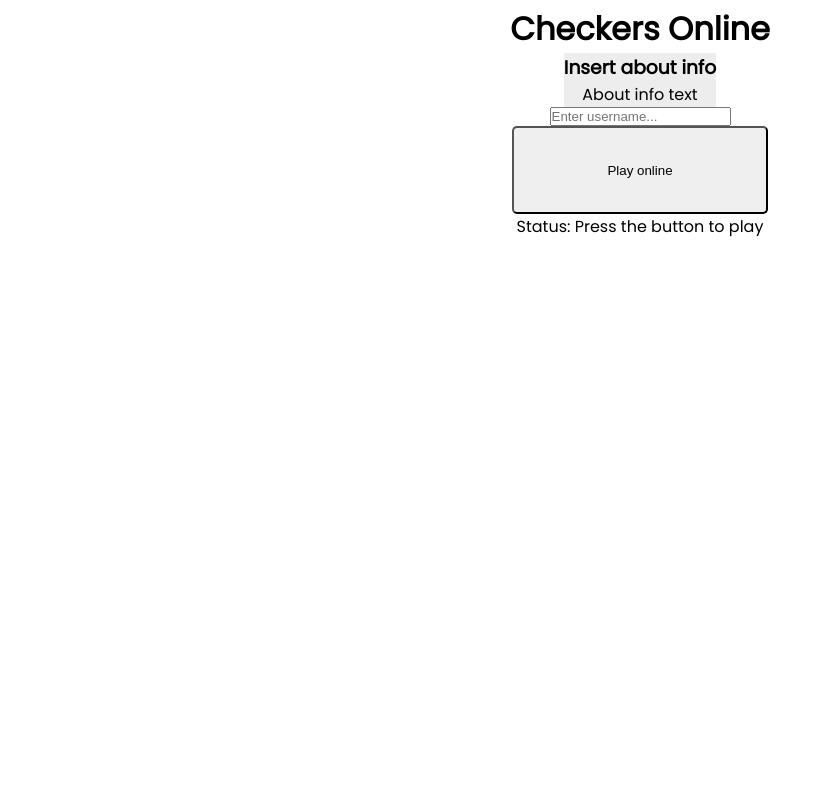
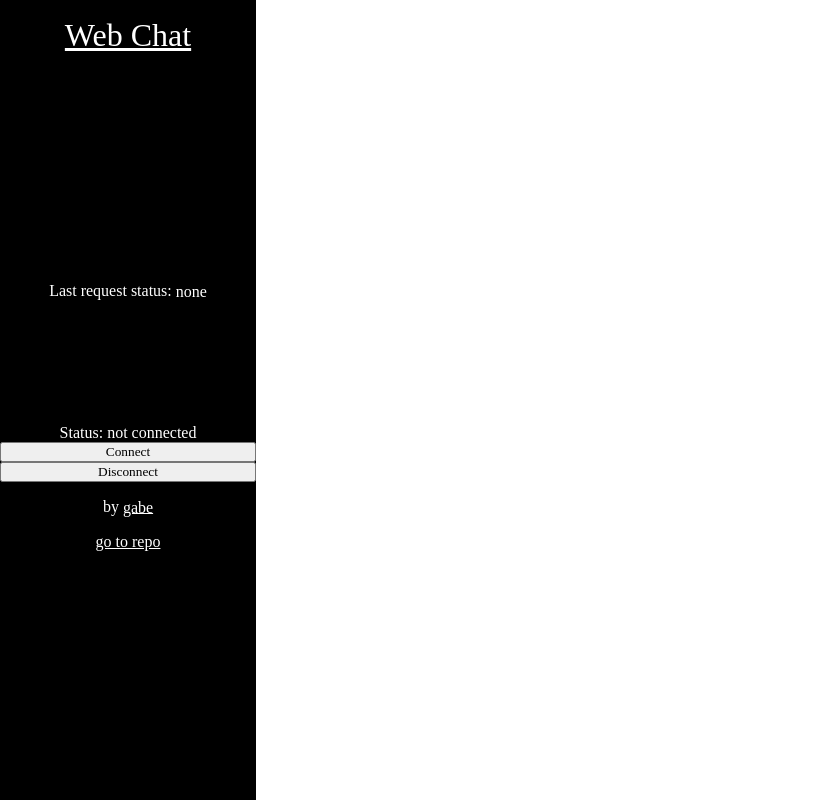
Before and after one commit to GabeeCoding/checkers-online, a website: page public/index.html in a window 1280 px wide. Shown: the whole page, without its empty margins (0-833 px from the left). Drawn offline with Linux system fonts and the light colour scheme.

Commit message:
Do some style changes idk

```diff
--- a/public/index.html
+++ b/public/index.html
@@ -5,6 +5,7 @@
 		<link rel="stylesheet" href="style.css" />
 	</head>
 	<body>
+		<!--
 		<h1 class="top" id="title">Checkers Online</h1>
 		<div id="box" class="centeritems">
 			<h3>Insert about info</h3>
@@ -14,5 +15,17 @@
 		<button onclick="startGame()">Play online</button>
 		<p>Status: <span id="status">Press the button to play</span></p>
 		<script src="home.js"></script>
+		-->
+		<div class="sidebar">
+			<h1><a href="#" id="titlelink"><span id="hovertitle">Web Chat</span></a></h1>
+			<p style="flex: 0.2;">Last request status: <span id="requestStatus">none</span></p>
+			<p>Status: <span id="status">not connected</span></p>
+			<button onclick="connect()">Connect</button>
+			<button onclick="disconnect()">Disconnect</button>
+			<p>by <a href="https://github.com/GabeeCoding" target="_blank">gabe</a></p>
+			<a href="https://github.com/GabeeCoding/http-chat-app-test">go to repo</a>
+		</div>
+		<div class="main">
+		</div>
 	</body>
 </html>
--- a/public/style.css
+++ b/public/style.css
@@ -1,35 +1,43 @@
 @import url('https://fonts.googleapis.com/css2?family=Poppins:wght@300;400&display=swap');
-
-.top {
-    padding-top: 5px;
-}
 
 * {
     margin: 0;
     padding: 0;
+    font-family: "IBM Plex Mono";
 }
 
 body {
-    font-family: "Poppins";
-    font-weight: 400;
+    background-color: white;
     display: flex;
-    justify-content: center;
-    align-items: center;
+    overflow: hidden;
+}
+
+.sidebar {
+    width: 20vw;
+    background-color: black;
+    height: 100vh;
+    display: flex;
+    justify-content: flex-start;
     flex-direction: column;
 }
 
-button {
-    border-radius: 5px;
-    width: 20vw;
-    height: 11vh;
+.sidebar * {
+    color: white;
+    padding-top: 6.5%;
+    font-family: "IBM Plex Mono";
+    text-align: center;
+    font-weight: 500;
+}
+.sidebar button {
+    padding: 0;
+    color: black;
 }
 
-.centeritems {
-    display: flex;
-    align-items: center;
-    flex-direction: column;
+.sidebar h1 {
+    flex: 0.4;
 }
 
-#box {
-    background-color: rgb(237, 237, 237);
+.main {
+    width: 80vw;
+    height: 100vh
 }
```
